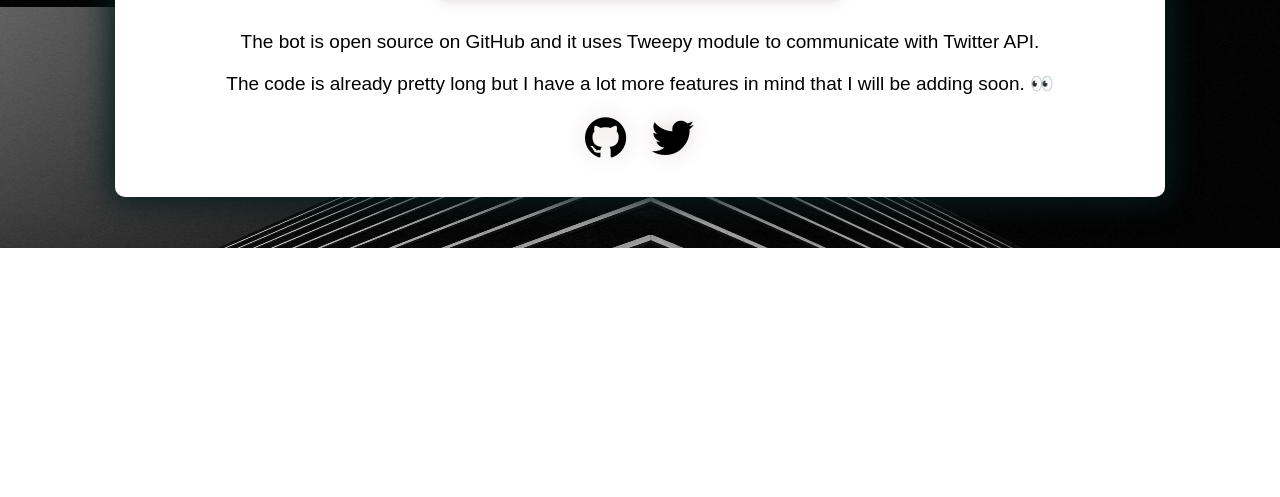
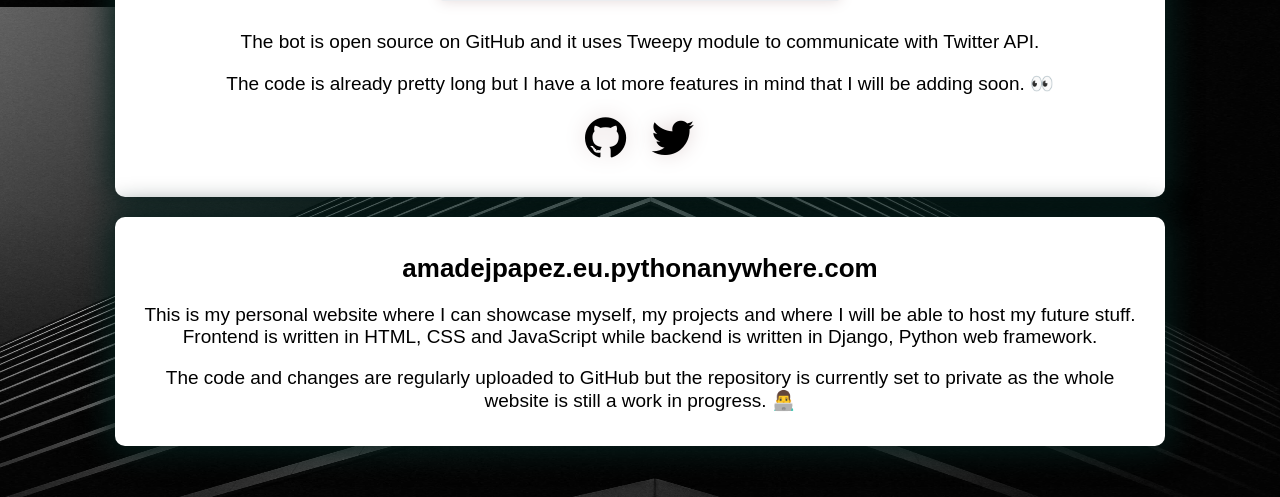
Before and after one commit to amadejpapez/amadejpapez.com, a Django app: page /projects/ in a window 1280 px wide. Shown: the part 2393-2890 px from the top of the page. Before the commit the page ends 2641 px from the top, so only its background shows below. Run offline with Django 3.2, Linux system fonts and the light colour scheme.

Commit message:
Added this website to My Projects page

```diff
--- a/main/templates/projects.html
+++ b/main/templates/projects.html
@@ -68,5 +68,12 @@
             <a href="https://github.com/amadejpapez/ApplSec" class="fa fa-github fa-3x links"></a>
             <a href="https://twitter.com/ApplSec" class="fa fa-twitter fa-3x links"></a>
         </div>
+
+        <div id="project">
+            <h2>amadejpapez.eu.pythonanywhere.com</h2>
+            <p>This is my personal website where I can showcase myself, my projects and where I will be able to host my future stuff. Frontend is written in HTML, CSS and JavaScript while backend is written in Django, Python web framework.</p>
+            <p>The code and changes are regularly uploaded to GitHub but the repository is currently set to private as the whole website is still a work in progress. 👨‍💻</p>
+        </div>
+
     </body>
 </html>
```
